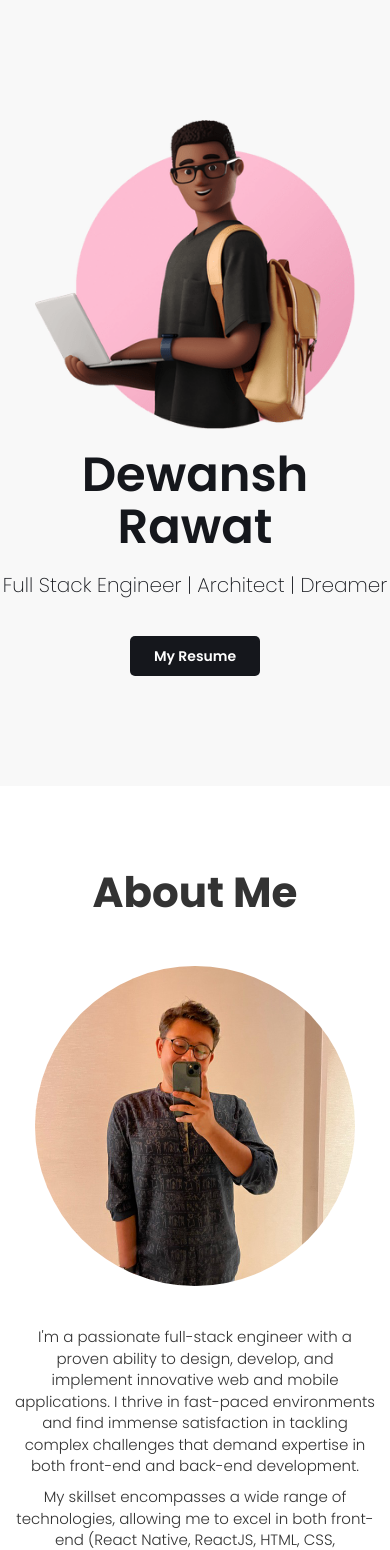
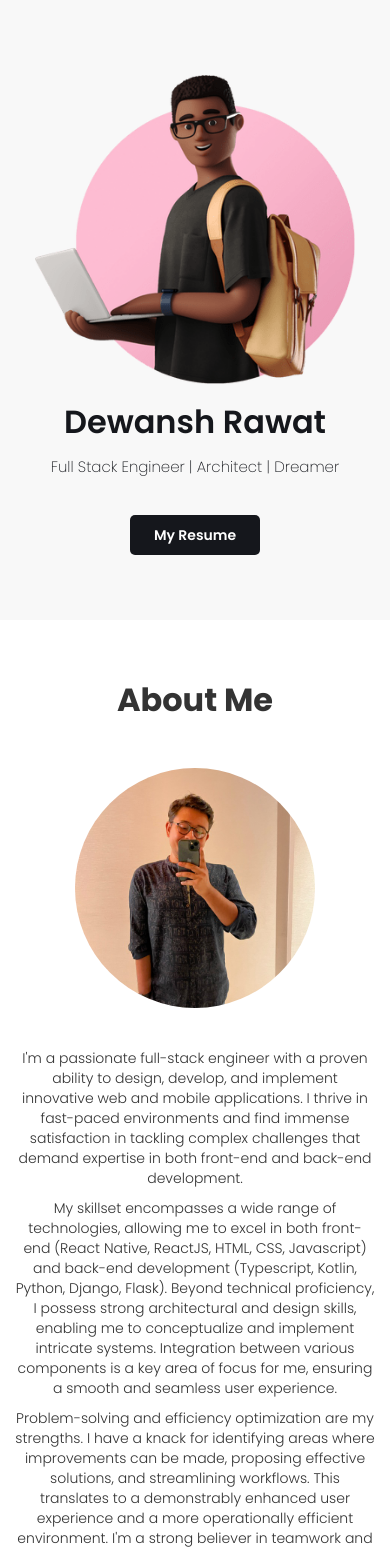
Before and after one commit to dewanshrawat15/dewanshrawat15.github.io, a React (Vite) app: page / in a window 390 px wide. Shown: the top 1550 px of the page. Built offline with nearby package versions, Linux system fonts and the light colour scheme.

Commit message:
making website responsive (#13)

```diff
--- a/src/Components/Icons.tsx
+++ b/src/Components/Icons.tsx
@@ -1,20 +1,48 @@
 import { FontAwesomeIcon } from "@fortawesome/react-fontawesome";
 import { IconsHelper } from "../utils/icons";
 import { IconProps } from "../utils/constants";
+import { useState, useEffect } from "react";
+import { DimensionProps } from "../utils/models";
 
 export const Icon = (props: IconProps) => {
 
     const { name, url } = props;
 
+    const [dimensions, updateDimensions] = useState<DimensionProps>({
+        width: 0,
+        height: 0
+    });
+
+    useEffect(() => {
+
+        const listenToWindowSizeChangeEvents = () => {
+            const width = window.innerWidth;
+            const height = window.innerHeight;
+            updateDimensions({
+                width: width,
+                height: height
+            });
+        }
+
+        listenToWindowSizeChangeEvents();
+
+        window.addEventListener('resize', listenToWindowSizeChangeEvents);
+
+        return () => window.removeEventListener('resize', listenToWindowSizeChangeEvents);
+
+    }, []);
+
+    const isTabletOrLower = dimensions.width <= 991;
+
     const icon = new IconsHelper().getIcon(name);
     if (icon){
         return <FontAwesomeIcon style={{
-            paddingLeft: 5,
-            paddingRight: 5,
+            paddingLeft: isTabletOrLower ? 3 : 5,
+            paddingRight: isTabletOrLower ? 3 : 5,
             cursor: 'pointer'
         }} onClick={() => {
             window.open(url);
-        }} fontSize={28} icon={icon} />;
+        }} fontSize={isTabletOrLower ? 20 : 28} icon={icon} />;
     } else {
         return null;
     }
--- a/src/Components/experience_item.css
+++ b/src/Components/experience_item.css
@@ -16,3 +16,17 @@
     font-size: 16px;
     font-weight: 300;
 }
+
+@media (max-width: 768px) {
+    .experience-item-title {
+        font-size: 18px;
+    }
+
+    .experience-item-content {
+        font-size: 14px;
+    }
+
+    .experience-item-timeline {
+        font-size: 12px;
+    }
+}
--- a/src/Sections/About.tsx
+++ b/src/Sections/About.tsx
@@ -1,8 +1,36 @@
+import { useState, useEffect } from "react";
 import { ParsedContent } from "../Components/ParsedContent";
 import { aboutDetails } from "../utils/constants";
+import { DimensionProps } from "../utils/models";
 import "./about.css";
 
 export default function AboutSection(){
+
+    const [dimensions, updateDimensions] = useState<DimensionProps>({
+        width: 0,
+        height: 0
+    });
+
+    useEffect(() => {
+
+        const listenToWindowSizeChangeEvents = () => {
+            const width = window.innerWidth;
+            const height = window.innerHeight;
+            updateDimensions({
+                width: width,
+                height: height
+            });
+        }
+
+        listenToWindowSizeChangeEvents();
+
+        window.addEventListener('resize', listenToWindowSizeChangeEvents);
+
+        return () => window.removeEventListener('resize', listenToWindowSizeChangeEvents);
+
+    }, []);
+
+    const isTabletOrLower = dimensions.width <= 991;
 
     return <div className="about" id="about">
         <div className="container">
@@ -17,7 +45,7 @@ export default function AboutSection(){
             <div className="row">
                 <div className="col-md-4 col-md-offset-4">
                     <center>
-                        <img src={'./image.jpeg'} className="img-responsive img-circle" height={320} width={320} alt="about section vector" />
+                        <img src={'./image.jpeg'} className="img-responsive img-circle" height={isTabletOrLower ? 240 : 320} width={isTabletOrLower ? 240 :  320} alt="about section vector" />
                     </center>
                 </div>
             </div>
--- a/src/Sections/Contact.tsx
+++ b/src/Sections/Contact.tsx
@@ -30,7 +30,7 @@ export default function ContactSection() {
 
     }, []);
 
-    if (dimensions.width <= 992) {
+    if (dimensions.width <= 991) {
         return <div className="contact-section">
             <div className="container">
                 <div className="row">
--- a/src/Sections/ExperienceSection.tsx
+++ b/src/Sections/ExperienceSection.tsx
@@ -34,7 +34,7 @@ export default function ExperienceSection(){
         return itemB.startDate - itemA.startDate;
     });
 
-    if (dimensions.width <= 992) {
+    if (dimensions.width <= 991) {
         return <div className="experience-section">
             <div className="container">
                 <div className="row">
--- a/src/Sections/Hero.tsx
+++ b/src/Sections/Hero.tsx
@@ -33,7 +33,7 @@ export default function Hero(){
         window.open(downloadResumeUrl);
     }
 
-    if (dimensions.width <= 992) {
+    if (dimensions.width <= 991) {
         return <div className="hero" id="hero">
             <div className="container">
                 <div className="col-md-4">
--- a/src/Sections/about.css
+++ b/src/Sections/about.css
@@ -11,3 +11,19 @@
     font-size: 15px;
     font-weight: 300;
 }
+
+@media (max-width: 768px) {
+    .about {
+        padding: 42px 0;
+    }
+
+    .about-title {
+        font-size: 32px;
+        font-weight: 700;
+    }
+
+    .about-text {
+        font-size: 14px;
+        font-weight: 300;
+    }
+}
--- a/src/Sections/contact.css
+++ b/src/Sections/contact.css
@@ -16,3 +16,22 @@
 .contact-wrapper {
     padding: 24px 0;
 }
+
+@media (max-width: 768px) {
+    .contact-section {
+        padding: 54px 0;
+    }
+
+    .contact-title {
+        font-size: 32px;
+    }
+
+    .contact-content {
+        font-size: 15px;
+        font-weight: 300;
+    }
+
+    .contact-wrapper {
+        padding: 24px 0;
+    }
+}
--- a/src/Sections/experience.css
+++ b/src/Sections/experience.css
@@ -8,3 +8,13 @@
     font-size: 48px;
     font-weight: 600;
 }
+
+@media (max-width: 768px) {
+    .experience-section {
+        padding: 75px 0;
+    }
+
+    .experience-title {
+        font-size: 42px;
+    }
+}
--- a/src/Sections/footer.css
+++ b/src/Sections/footer.css
@@ -7,3 +7,9 @@
     font-size: 15px;
     color: #fff;
 }
+
+@media (max-width: 768px) {
+    .footer-text {
+        font-size: 12px;
+    }
+}
--- a/src/Sections/hero.css
+++ b/src/Sections/hero.css
@@ -25,3 +25,22 @@
 .hero-content {
     padding-top: 54px;
 }
+
+@media (max-width: 768px) {
+    .hero {
+        padding: 75px 0;
+        background-color: #f8f8f8;
+    }
+
+    .hero-title {
+        color: #15171c;
+        font-size: 32px;
+        font-weight: 600;
+    }
+
+    .hero-subtitle {
+        color: #15171c;
+        font-size: 15px;
+        font-weight: 200;
+    }
+}
```
